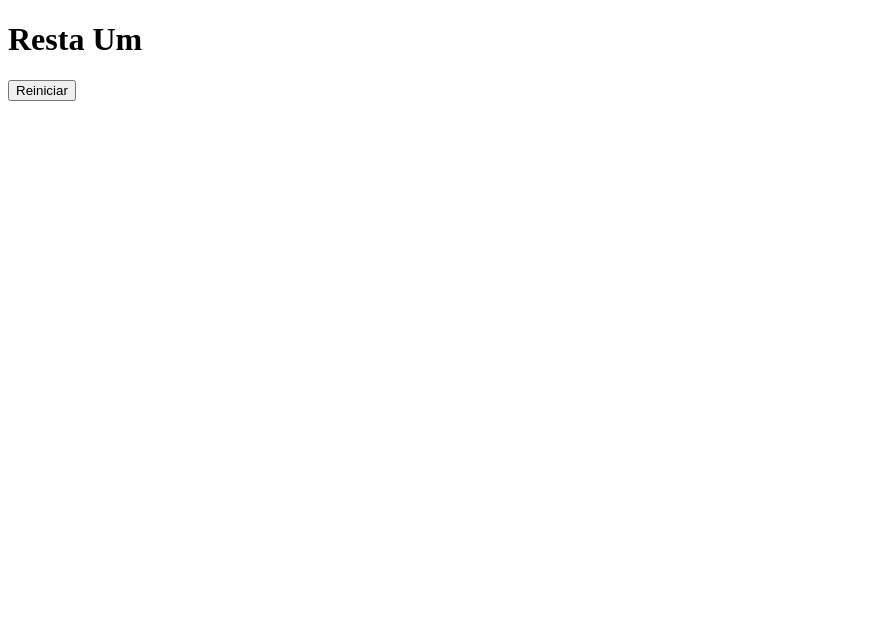
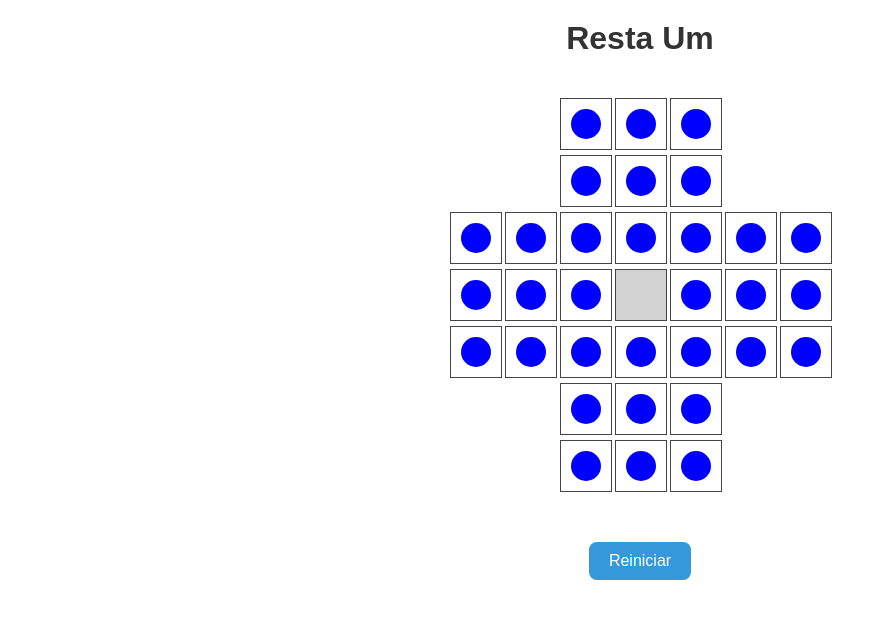
Before and after one commit to ufjf-dcc202/ufjf-dcc202-2025-1-b-atv06-Rafael-Neto1, a plain HTML site: page index.html in a window 1280 px wide. Shown: the whole page, without its empty margins (0-887 px from the left). Drawn offline with Linux system fonts and the light colour scheme.

Commit message:
Vincula HTML aos códigos JS

```diff
--- a/index.html
+++ b/index.html
@@ -3,12 +3,15 @@
 <head>
     <meta charset="UTF-8">
     <title>Resta Um</title>
-    <link rel="stylesheet" href="style.css">
+    <link rel="stylesheet" href="styles.css">
 </head>
 <body>
     <h1>Resta Um</h1>
     <div id="board"></div>
     <div id="message"></div>
     <button id="restart-button">Reiniciar</button>
+    <script src="game.js"></script>
+    <script src="ui.js"></script>
+    <script src="main.js"></script>
 </body>
 </html>
```
